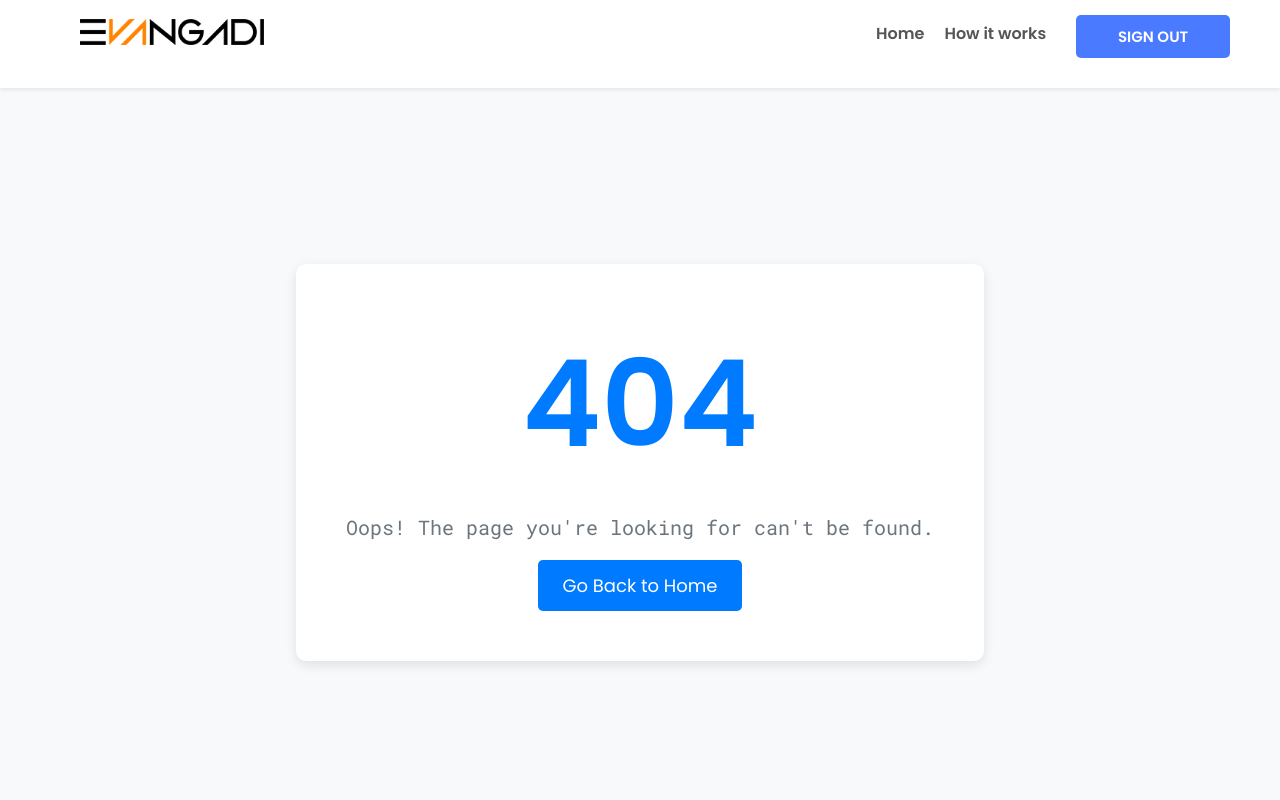
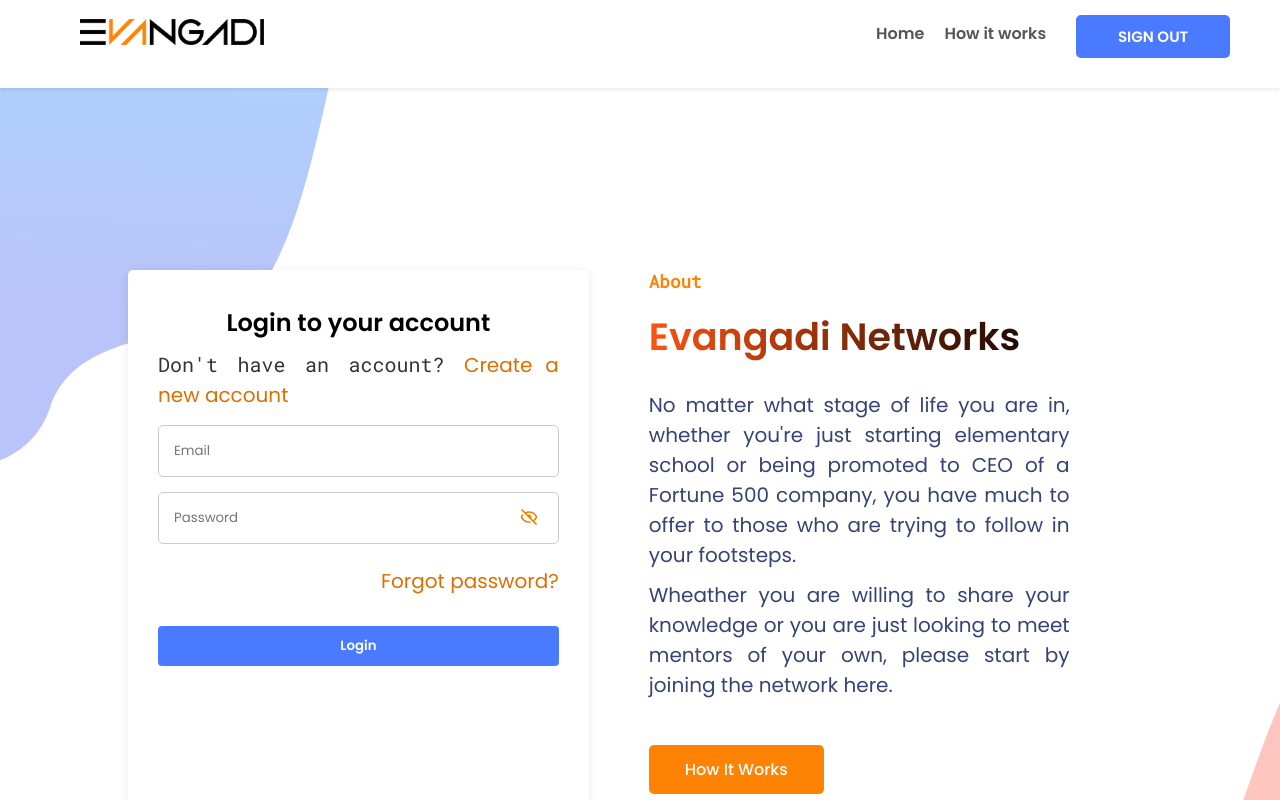
Before and after one commit to Bezawityfru2/evangadi_forum-frontend, a React (Vite) app: page /login in a window 1280 px wide. Shown: the top 800 px of the page. Built offline with nearby package versions, Linux system fonts and the light colour scheme; no server answers.

Commit message:
delete inroute

```diff
--- a/src/Router.jsx
+++ b/src/Router.jsx
@@ -12,7 +12,7 @@ function AppRouter() {
     <Routes>
       <Route path="/" element={<Layout />}>
         <Route path="/" element={<Home />} />
-        <Route path="/users/login" element={<Landing />} />
+        <Route path="/login" element={<Landing />} />
         <Route path="/questions" element={<Question />} />
         <Route path="/home/answers/:questionId" element={<Answer />} />
         <Route path="/how-it-works" element={<Howitworks />} />
```
